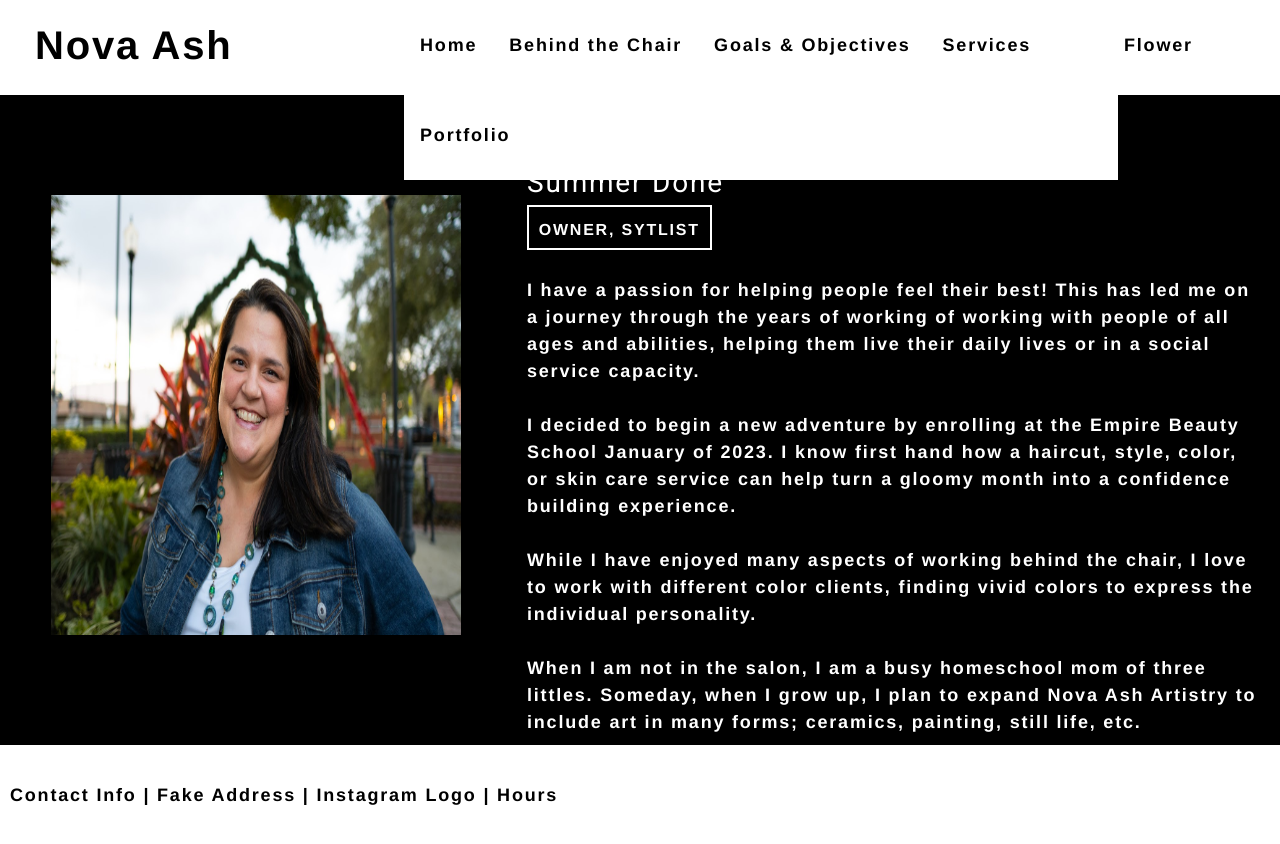
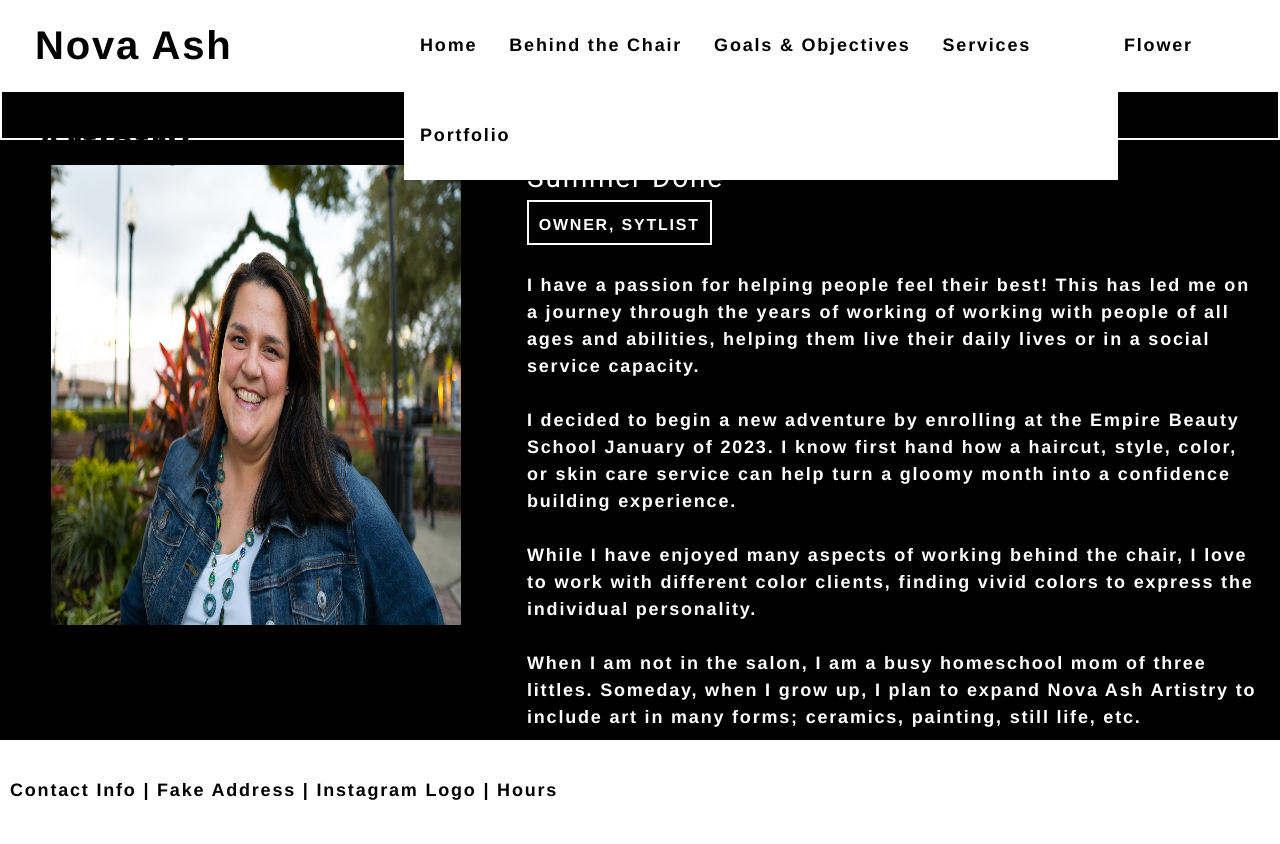
Before and after one commit to bdoneq7/novaashartistry, a React (Create React App) app: page / in a window 1280 px wide. Both pictures are taken after a click on the item "Behind the Chair". Shown: the top 844 px of the page. Built offline with nearby package versions, Linux system fonts and the light colour scheme.

Commit message:
updated styles

```diff
--- a/src/index.css
+++ b/src/index.css
@@ -101,6 +101,10 @@ header a {
   color: #ffffff;
   font-weight: bold;
   text-align: center;
+  padding-top: 10px;
+  padding-bottom: 10px;
+  border: 2px solid #ffffff;
+
 }
 
 .leftsectionpicdark {
@@ -111,7 +115,7 @@ header a {
   color: #000000;
   margin: 0px;
   text-align: center;
-  padding-top: 50px;
+  padding-top: 25px;
 
 }
 
```
